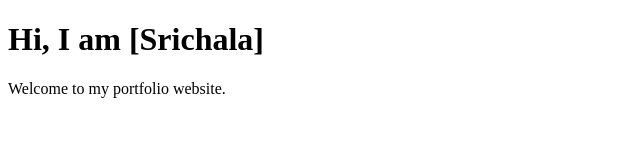
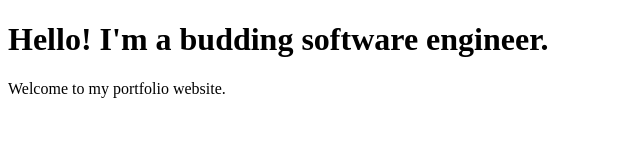
Before and after one commit to 2303A52435/myportfolio, a plain HTML site: page index.html in a window 1280 px wide. Shown: the whole page, without its empty margins (0-640 px from the left). Drawn offline with Linux system fonts and the light colour scheme.

Commit message:
first commit - corrected portfolio

```diff
--- a/index.html
+++ b/index.html
@@ -5,7 +5,7 @@
   <title>My Portfolio</title>
 </head>
 <body>
-  <h1>Hi, I am [Srichala]</h1>
+  <h1>Hello! I'm a budding software engineer.</h1>
   <p>Welcome to my portfolio website.</p>
 </body>
 </html>
```
